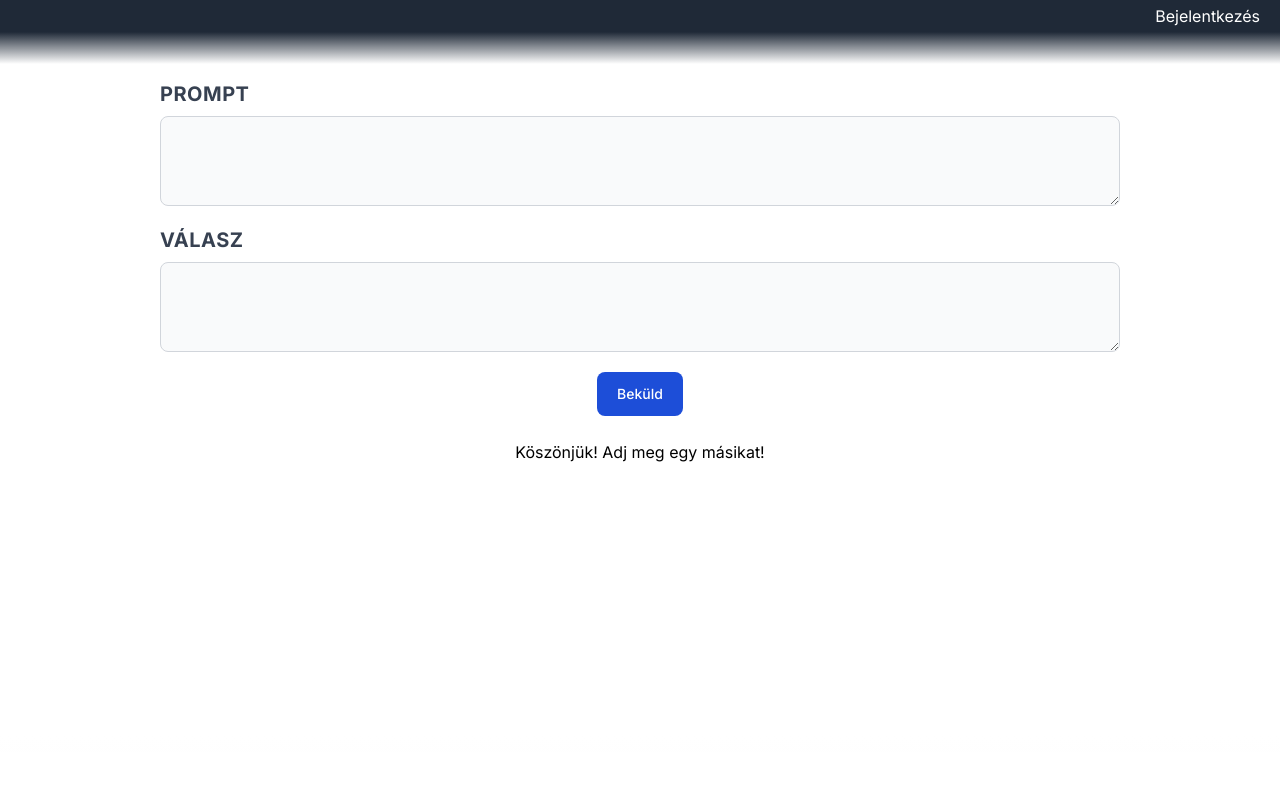
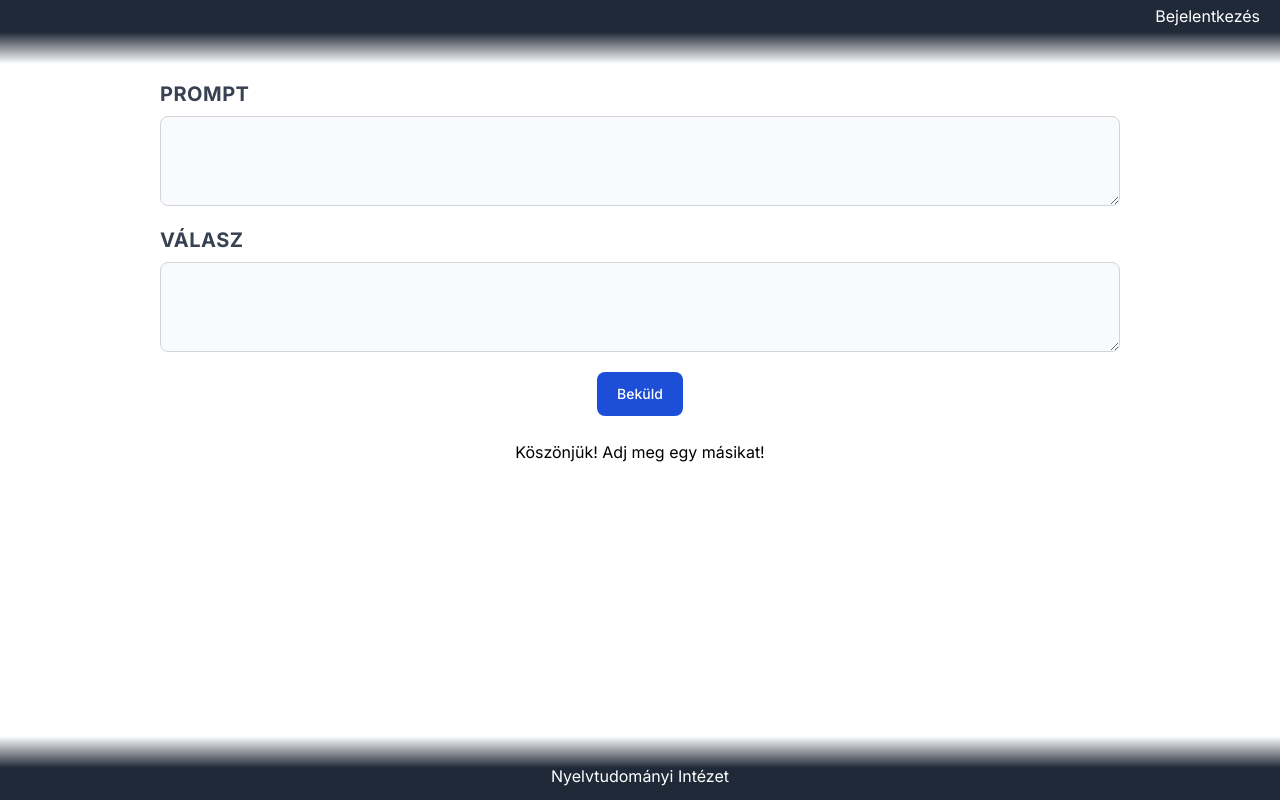
Before and after one commit to SophieH07/prompt_collector_nytud, a Next.js app in the folder next-app/: page / in a window 1280 px wide. Built offline with nearby package versions, Linux system fonts and the light colour scheme; no server answers.

Commit message:
footer design fix

```diff
--- a/next-app/app/layout/footer.tsx
+++ b/next-app/app/layout/footer.tsx
@@ -1,6 +1,6 @@
 export default function Footer() {
   return (
-    <div className="fixed bottom-0 flex h-16 justify-center w-full bg-gradient-to-t from-white via-white dark:from-gray-800 dark:via-gray-800 text-white">
+    <div className="fixed bottom-0 flex h-16 justify-center w-full bg-gradient-to-t from-gray-800 via-gray-800 text-white">
       <p className="pt-7">Nyelvtudományi Intézet</p>
     </div>
   );
```
